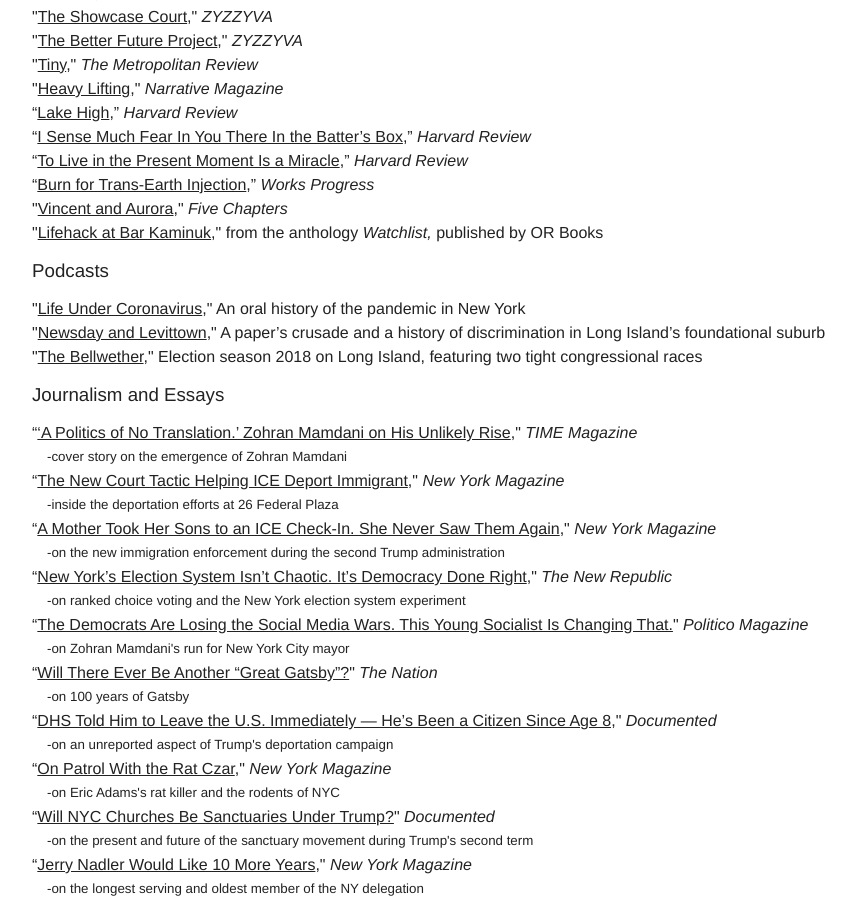
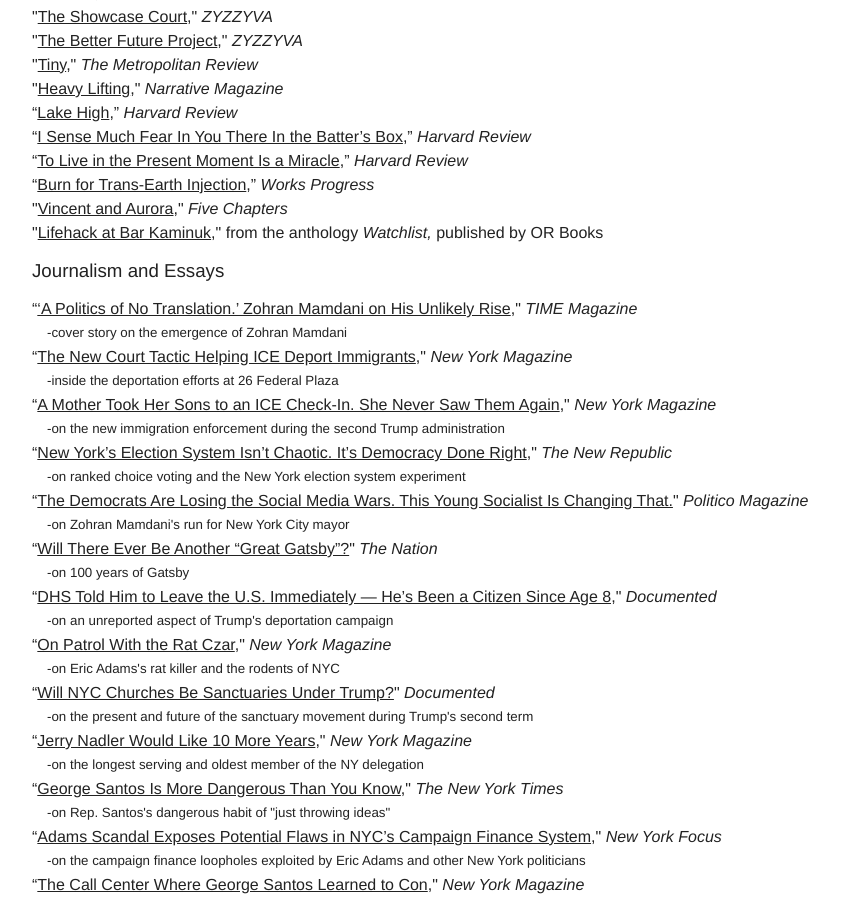
Before and after one commit to mjchiusano/mjchiusano.github.io, a Jekyll site: the page built from work.html, in a window 1280 px wide and 900 px high, scrolled down 416 px. Shown: the whole window, without its empty margins (163-1019 px from the left). Built offline with Jekyll 4.4.1, drawn with Linux system fonts in a browser that asks for light colours; Markdown is read by kramdown in place of the engine named in the settings; some of the changed text lies outside the part shown.

Commit message:
Update work.html
podcasts

```diff
--- a/work.html
+++ b/work.html
@@ -31,23 +31,13 @@
 
 
 <div class="gutter-pad-bottom">
-<h3 class="gutter-pad-bottom">Podcasts</h3>
-<ul>
-  <li>"<a href="https://www.newsday.com/opinion/columnists/mark-chiusano/life-under-coronavirus-long-islanders-helpers-newsday-podcast-1.43342092">Life Under Coronavirus</a>," An oral history of the pandemic in New York</li>
-  <li>"<a href="https://projects.newsday.com/opinion/longislanddividedpodcast-chapter-1/">Newsday and Levittown</a>," A paper’s crusade and a history of discrimination in Long Island’s foundational suburb</li>
-  <li>"<a href="https://www.newsday.com/opinion/the-bellwether-newsday-opinion-podcast-1.21504811?askdnakld">The Bellwether</a>," Election season 2018 on Long Island, featuring two tight congressional races</li>
-
-  </ul>
-</div>
-
-<div class="gutter-pad-bottom">
 <h3 class="gutter-pad-bottom">Journalism and Essays</h3>
 <ul>
 
   <li>“<a href="https://time.com/7308924/zohran-mamdani-interview-time/">‘A Politics of No Translation.’ Zohran Mamdani on His Unlikely Rise</a>," <i>TIME Magazine</i>
  <small class="gutter-pad-left">-cover story on the emergence of Zohran Mamdani</small></li>
 
-   <li>“<a href="https://nymag.com/intelligencer/article/immigration-court-manhattan-ice-trump-deportation.html">The New Court Tactic Helping ICE Deport Immigrant</a>," <i>New York Magazine</i>
+   <li>“<a href="https://nymag.com/intelligencer/article/immigration-court-manhattan-ice-trump-deportation.html">The New Court Tactic Helping ICE Deport Immigrants</a>," <i>New York Magazine</i>
  <small class="gutter-pad-left">-inside the deportation efforts at 26 Federal Plaza</small></li>
 
    <li>“<a href="https://nymag.com/intelligencer/article/alma-lopez-diaz-ice-deported-el-salvador.html">A Mother Took Her Sons to an ICE Check-In. She Never Saw Them Again</a>," <i>New York Magazine</i>
@@ -149,3 +139,14 @@
   <small class="gutter-pad-left">-on government dysfunction and Willa Cather</small></li>
 </ul>
 </div>
+
+
+<div class="gutter-pad-bottom">
+<h3 class="gutter-pad-bottom">Podcasts</h3>
+<ul>
+  <li>"<a href="https://www.newsday.com/opinion/columnists/mark-chiusano/life-under-coronavirus-long-islanders-helpers-newsday-podcast-1.43342092">Life Under Coronavirus</a>," An oral history of the pandemic in New York</li>
+  <li>"<a href="https://projects.newsday.com/opinion/longislanddividedpodcast-chapter-1/">Newsday and Levittown</a>," A paper’s crusade and a history of discrimination in Long Island’s foundational suburb</li>
+  <li>"<a href="https://www.newsday.com/opinion/the-bellwether-newsday-opinion-podcast-1.21504811?askdnakld">The Bellwether</a>," Election season 2018 on Long Island, featuring two tight congressional races</li>
+
+  </ul>
+</div>
```
